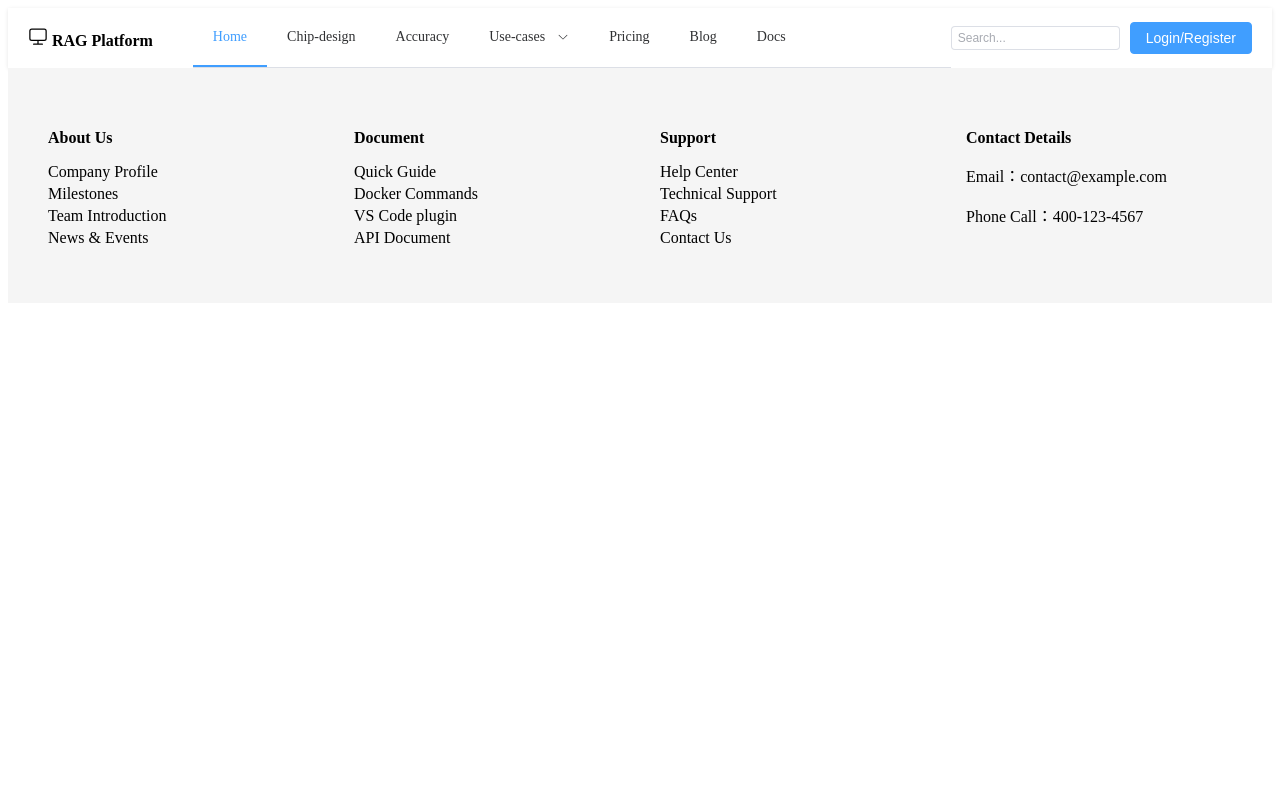
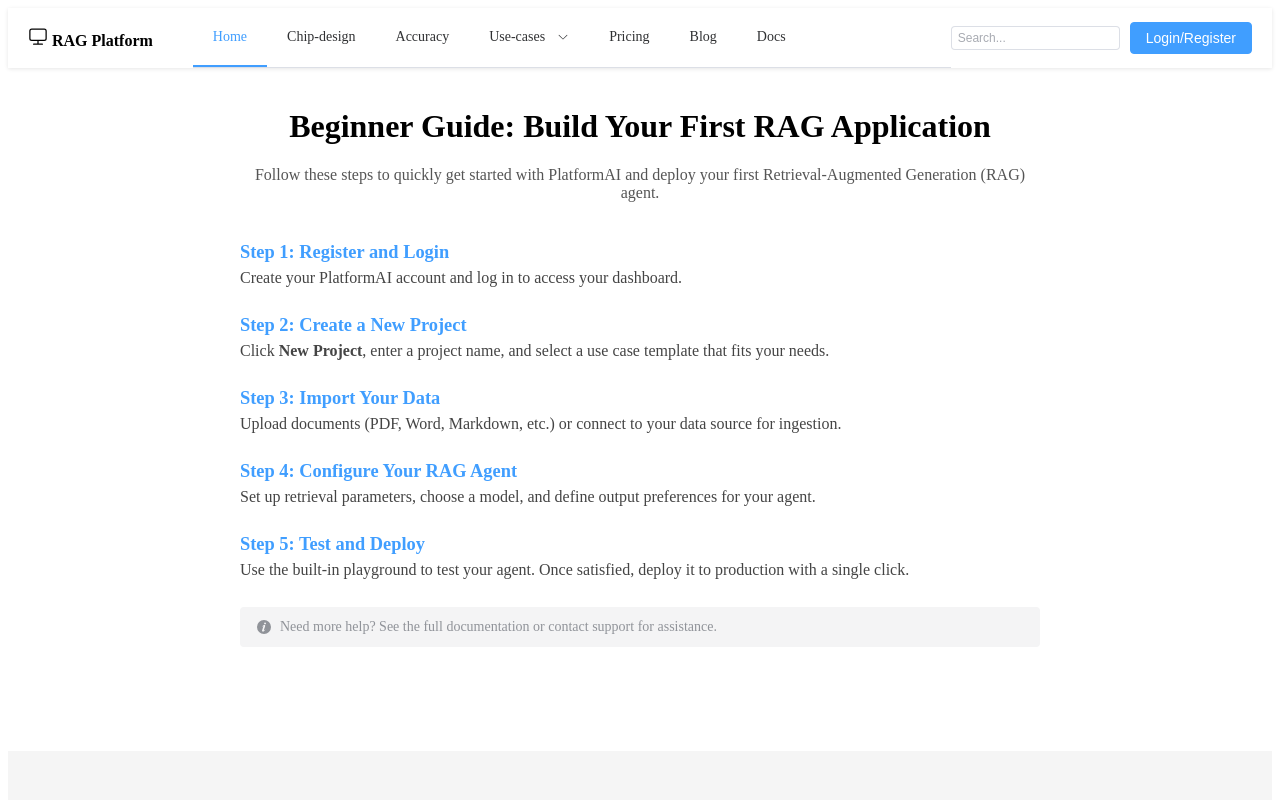
Before and after one commit to maxuchang001/RAG_Promotional_Website, a Vue app: page /docs/beginner-guide in a window 1280 px wide. Shown: the top 800 px of the page. Built offline with nearby package versions, Linux system fonts and the light colour scheme.

Commit message:
Initial code for docs pages

```diff
--- /dev/null
+++ b/src/docs/BeginnerGuide.vue
@@ -0,0 +1,80 @@
+<template>
+  <div class="beginner-guide-page">
+    <header class="hero">
+      <h1>Beginner Guide: Build Your First RAG Application</h1>
+      <p class="lead">
+        Follow these steps to quickly get started with PlatformAI and deploy your first Retrieval-Augmented Generation (RAG) agent.
+      </p>
+    </header>
+
+    <section class="steps">
+      <div class="step">
+        <h2>Step 1: Register and Login</h2>
+        <p>Create your PlatformAI account and log in to access your dashboard.</p>
+      </div>
+      <div class="step">
+        <h2>Step 2: Create a New Project</h2>
+        <p>Click <strong>New Project</strong>, enter a project name, and select a use case template that fits your needs.</p>
+      </div>
+      <div class="step">
+        <h2>Step 3: Import Your Data</h2>
+        <p>Upload documents (PDF, Word, Markdown, etc.) or connect to your data source for ingestion.</p>
+      </div>
+      <div class="step">
+        <h2>Step 4: Configure Your RAG Agent</h2>
+        <p>Set up retrieval parameters, choose a model, and define output preferences for your agent.</p>
+      </div>
+      <div class="step">
+        <h2>Step 5: Test and Deploy</h2>
+        <p>Use the built-in playground to test your agent. Once satisfied, deploy it to production with a single click.</p>
+      </div>
+    </section>
+
+    <el-alert
+      type="info"
+      show-icon
+      :closable="false"
+      style="margin-top:24px;"
+      title="Need more help? See the full documentation or contact support for assistance."
+    />
+  </div>
+</template>
+
+<script setup>
+// No logic needed for static guide
+</script>
+
+<style scoped>
+.beginner-guide-page {
+  max-width: 800px;
+  margin: 40px auto;
+  padding: 0 24px 64px;
+}
+.hero {
+  text-align: center;
+  margin-bottom: 40px;
+}
+.hero h1 {
+  font-size: 2rem;
+  font-weight: 700;
+}
+.lead {
+  margin-top: 12px;
+  color: #555;
+}
+.steps {
+  margin-top: 24px;
+}
+.step {
+  margin-bottom: 28px;
+}
+.step h2 {
+  font-size: 1.15rem;
+  margin-bottom: 6px;
+  color: #409EFF;
+}
+.step p {
+  color: #444;
+  margin: 0;
+}
+</style>
--- a/src/router/index.ts
+++ b/src/router/index.ts
@@ -10,6 +10,7 @@ import AutonomousVehicles from "../views/AutonomousVehicles.vue";
 import MedicalRobotics from "../views/MedicalRobotics.vue";
 import FinregCompliance from "../views/FinregCompliance.vue";
 import Customize from '../blogs/Customize.vue';
+import BeginnerGuide from '../docs/BeginnerGuide.vue';
 
 
 const routes = [
@@ -23,7 +24,8 @@ const routes = [
   { path: '/autonomousvehicles', name: 'AutonomousVehicles', component: AutonomousVehicles },
   { path: '/medicalrobotics', name: 'MedicalRobotics', component: MedicalRobotics },
   { path: '/finregcompliance', name: 'FinregCompliance', component: FinregCompliance },
-  { path: '/blog/customizing-dataset-agents', name: 'Customize', component: Customize }
+  { path: '/blog/customizing-dataset-agents', name: 'Customize', component: Customize },
+  { path: '/docs/beginner-guide', name: 'BeginnerGuide', component: BeginnerGuide }
 ];
 
 const router = createRouter({
--- /dev/null
+++ b/src/views/BeginnerGuide.vue
@@ -0,0 +1,80 @@
+<template>
+  <div class="beginner-guide-page">
+    <header class="hero">
+      <h1>Beginner Guide: Build Your First RAG Application</h1>
+      <p class="lead">
+        Follow these steps to quickly get started with PlatformAI and deploy your first Retrieval-Augmented Generation (RAG) agent.
+      </p>
+    </header>
+
+    <section class="steps">
+      <div class="step">
+        <h2>Step 1: Register and Login</h2>
+        <p>Create your PlatformAI account and log in to access your dashboard.</p>
+      </div>
+      <div class="step">
+        <h2>Step 2: Create a New Project</h2>
+        <p>Click <strong>New Project</strong>, enter a project name, and select a use case template that fits your needs.</p>
+      </div>
+      <div class="step">
+        <h2>Step 3: Import Your Data</h2>
+        <p>Upload documents (PDF, Word, Markdown, etc.) or connect to your data source for ingestion.</p>
+      </div>
+      <div class="step">
+        <h2>Step 4: Configure Your RAG Agent</h2>
+        <p>Set up retrieval parameters, choose a model, and define output preferences for your agent.</p>
+      </div>
+      <div class="step">
+        <h2>Step 5: Test and Deploy</h2>
+        <p>Use the built-in playground to test your agent. Once satisfied, deploy it to production with a single click.</p>
+      </div>
+    </section>
+
+    <el-alert
+      type="info"
+      show-icon
+      :closable="false"
+      style="margin-top:24px;"
+      title="Need more help? See the full documentation or contact support for assistance."
+    />
+  </div>
+</template>
+
+<script setup>
+// No logic needed for static guide
+</script>
+
+<style scoped>
+.beginner-guide-page {
+  max-width: 800px;
+  margin: 40px auto;
+  padding: 0 24px 64px;
+}
+.hero {
+  text-align: center;
+  margin-bottom: 40px;
+}
+.hero h1 {
+  font-size: 2rem;
+  font-weight: 700;
+}
+.lead {
+  margin-top: 12px;
+  color: #555;
+}
+.steps {
+  margin-top: 24px;
+}
+.step {
+  margin-bottom: 28px;
+}
+.step h2 {
+  font-size: 1.15rem;
+  margin-bottom: 6px;
+  color: #409EFF;
+}
+.step p {
+  color: #444;
+  margin: 0;
+}
+</style>
--- a/src/views/Docs.vue
+++ b/src/views/Docs.vue
@@ -1,5 +1,71 @@
 <template>
-  <div>
-    something
+  <div class="docs-page">
+    <section class="hero">
+      <h1>Documentation Center</h1>
+      <p class="lead">Quick start, API reference, and best practices to help you use PlatformAI efficiently.</p>
+    </section>
+
+    <section class="docs-list">
+      <el-card class="doc-card" shadow="hover">
+        <h2>Beginner Guide</h2>
+        <p>Learn how to quickly get started and build your first RAG application on the platform.</p>
+        <router-link to="/docs/beginner-guide">View Details</router-link>
+      </el-card>
+      <el-card class="doc-card" shadow="hover">
+        <h2>API Reference</h2>
+        <p>Detailed documentation of all API parameters, usage, and examples.</p>
+        <router-link to="#">View Details</router-link>
+      </el-card>
+      <el-card class="doc-card" shadow="hover">
+        <h2>FAQ</h2>
+        <p>Find solutions to common questions and issues encountered by users.</p>
+        <router-link to="#">View Details</router-link>
+      </el-card>
+    </section>
   </div>
 </template>
+
+<script setup>
+// No dialog logic needed anymore
+</script>
+
+<style scoped>
+.docs-page {
+  max-width: 900px;
+  margin: 40px auto;
+  padding: 0 24px 48px;
+}
+.hero {
+  text-align: center;
+  margin-bottom: 32px;
+}
+.hero h1 {
+  font-size: 2.2rem;
+  font-weight: 700;
+}
+.lead {
+  margin-top: 8px;
+  color: #666;
+}
+.docs-list {
+  display: flex;
+  gap: 24px;
+  flex-wrap: wrap;
+  justify-content: center;
+}
+.doc-card {
+  flex: 1 1 260px;
+  min-width: 260px;
+  max-width: 320px;
+  margin-bottom: 24px;
+  text-align: left;
+}
+.doc-card h2 {
+  font-size: 1.2rem;
+  margin-bottom: 8px;
+}
+.doc-card p {
+  color: #555;
+  margin-bottom: 12px;
+}
+</style>
```
